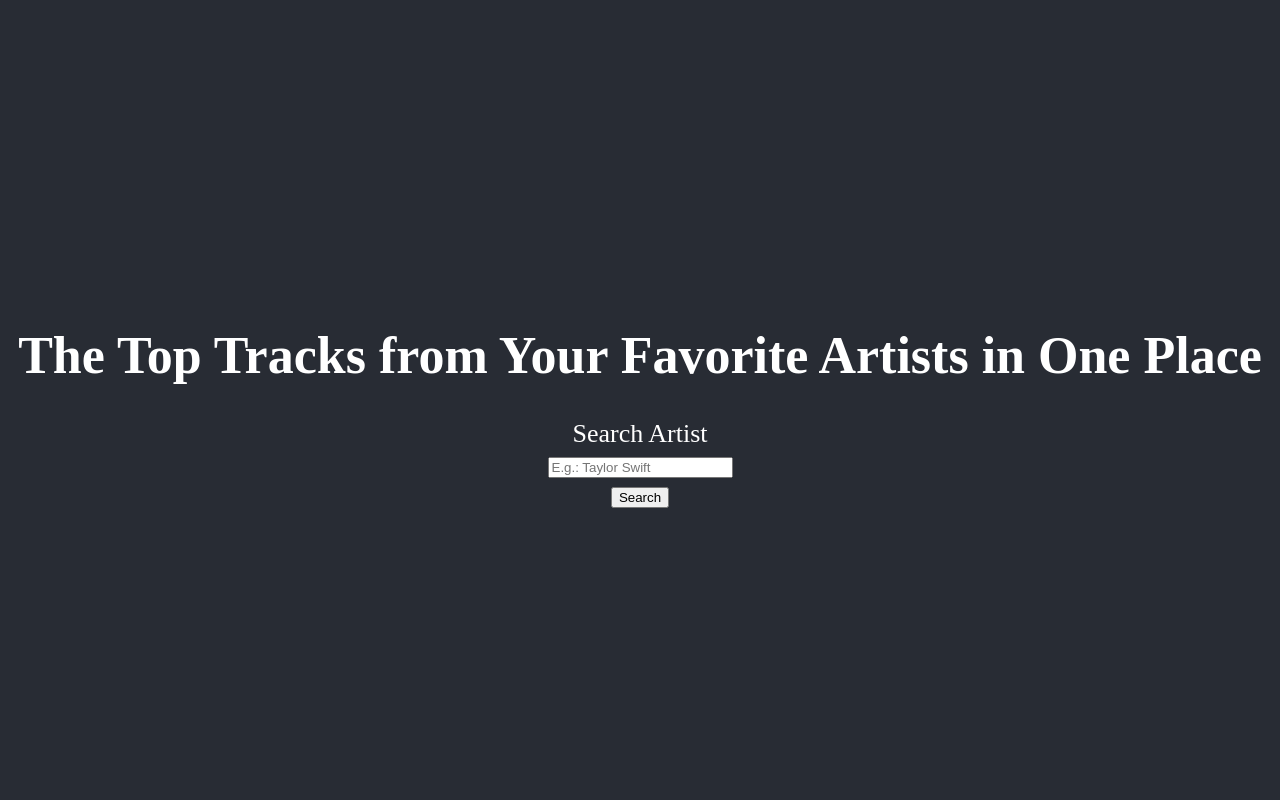
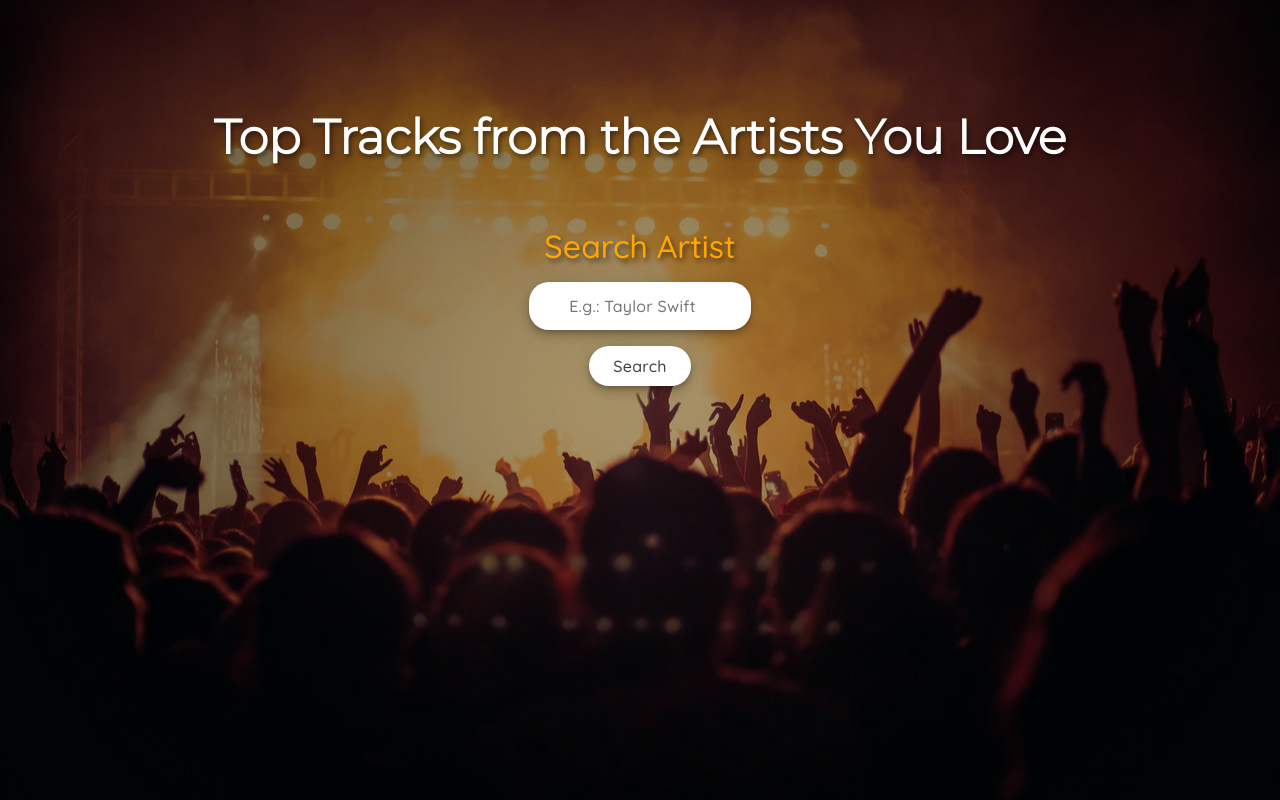
Before and after one commit to n-ii-ma/Repotify, a React (Create React App) app: page / in a window 1280 px wide. Built offline with nearby package versions, Linux system fonts and the light colour scheme.

Commit message:
Added Styles

```diff
--- a/public/index.html
+++ b/public/index.html
@@ -5,43 +5,17 @@
     <link rel="icon" href="%PUBLIC_URL%/favicon.ico" />
     <meta name="viewport" content="width=device-width, initial-scale=1" />
     <meta name="theme-color" content="#000000" />
-    <meta
-      name="description"
-      content="Web site created using create-react-app"
-    />
+    <meta name="description" content="Top Tracks from the Artists You Love" />
     <link
       href="https://fonts.googleapis.com/css2?family=Montserrat:wght@300&family=Quicksand:wght@500&display=swap"
       rel="stylesheet"
     />
     <link rel="apple-touch-icon" href="%PUBLIC_URL%/logo192.png" />
-    <!--
-      manifest.json provides metadata used when your web app is installed on a
-      user's mobile device or desktop. See https://developers.google.com/web/fundamentals/web-app-manifest/
-    -->
     <link rel="manifest" href="%PUBLIC_URL%/manifest.json" />
-    <!--
-      Notice the use of %PUBLIC_URL% in the tags above.
-      It will be replaced with the URL of the `public` folder during the build.
-      Only files inside the `public` folder can be referenced from the HTML.
-
-      Unlike "/favicon.ico" or "favicon.ico", "%PUBLIC_URL%/favicon.ico" will
-      work correctly both with client-side routing and a non-root public URL.
-      Learn how to configure a non-root public URL by running `npm run build`.
-    -->
     <title>Repotify</title>
   </head>
   <body>
     <noscript>You need to enable JavaScript to run this app.</noscript>
     <div id="root"></div>
-    <!--
-      This HTML file is a template.
-      If you open it directly in the browser, you will see an empty page.
-
-      You can add webfonts, meta tags, or analytics to this file.
-      The build step will place the bundled scripts into the <body> tag.
-
-      To begin the development, run `npm start` or `yarn start`.
-      To create a production bundle, use `npm run build` or `yarn build`.
-    -->
   </body>
 </html>
--- a/src/App.css
+++ b/src/App.css
@@ -1,16 +1,133 @@
+* {
+  box-sizing: border-box;
+}
+
 body {
   margin: 0;
   padding: 0;
 }
 
 .App {
-  background-color: #282c34;
+  background-image: url("./assets/pexels-vishnu-r-nair-1105666.jpg");
+  background-repeat: no-repeat;
+  background-size: cover;
+  background-position: center;
   min-height: 100vh;
   display: flex;
   flex-direction: column;
   align-items: center;
-  justify-content: center;
-  font-size: calc(10px + 2vmin);
-  color: white;
   text-align: center;
 }
+
+.container {
+  margin: 0.75em;
+}
+
+h1 {
+  font-family: Montserrat;
+  font-size: 2.5rem;
+  margin-top: 1em;
+  color: white;
+  margin-bottom: 1.25em;
+  text-shadow: 2px 3px 5px rgba(0, 0, 0, 0.5);
+}
+
+.search-label {
+  font-family: Quicksand;
+  font-size: 1.75rem;
+  color: rgb(255, 166, 0);
+  display: block;
+  margin-bottom: 0.5em;
+  text-shadow: 2px 3px 5px rgba(0, 0, 0, 0.5);
+}
+
+.search-input,
+.search-btn {
+  margin-bottom: 1em;
+  align-items: center;
+  background-color: #fff;
+  border-radius: 20px;
+  border-style: none;
+  box-shadow: rgba(0, 0, 0, 0.2) 0 3px 5px -1px,
+    rgba(0, 0, 0, 0.14) 0 6px 10px 0, rgba(0, 0, 0, 0.12) 0 1px 18px 0;
+  color: #3c4043;
+  display: inline-flex;
+  font-family: Quicksand;
+  font-size: 1rem;
+  height: 48px;
+  justify-content: center;
+  letter-spacing: 0.25px;
+  max-width: 100%;
+  overflow: visible;
+  padding: 2px 24px;
+  position: relative;
+  text-align: center;
+  width: auto;
+}
+
+.search-btn {
+  cursor: pointer;
+  height: 40px;
+}
+
+button:hover {
+  background: #114399;
+  color: #ffffff;
+}
+
+button:active {
+  box-shadow: 0 4px 4px 0 rgb(60 64 67 / 30%),
+    0 8px 12px 6px rgb(60 64 67 / 15%);
+  outline: none;
+}
+
+button:focus {
+  outline: none;
+  border: 2px solid #ff009d;
+}
+
+button:not(:disabled):hover {
+  box-shadow: rgba(60, 64, 67, 0.3) 0 2px 3px 0,
+    rgba(60, 64, 67, 0.15) 0 6px 10px 4px;
+}
+
+button:not(:disabled):focus {
+  box-shadow: rgba(60, 64, 67, 0.3) 0 1px 3px 0,
+    rgba(60, 64, 67, 0.15) 0 4px 8px 3px;
+}
+
+button:not(:disabled):active {
+  box-shadow: rgba(60, 64, 67, 0.3) 0 4px 4px 0,
+    rgba(60, 64, 67, 0.15) 0 8px 12px 6px;
+}
+
+button:disabled {
+  box-shadow: rgba(60, 64, 67, 0.3) 0 1px 3px 0,
+    rgba(60, 64, 67, 0.15) 0 4px 8px 3px;
+}
+
+@media only screen and (min-width: 1200px) {
+  h1 {
+    font-size: 3rem;
+    margin-top: 2em;
+  }
+
+  .search-label {
+    font-size: 2rem;
+  }
+}
+
+@media only screen and (min-width: 768px) and (orientation: portrait) {
+  .container {
+    margin: 2em;
+  }
+
+  h1 {
+    font-size: 3rem;
+    margin-top: 2em;
+  }
+
+  .search-label {
+    font-size: 2.5rem;
+  }
+}
--- a/src/app/App.js
+++ b/src/app/App.js
@@ -5,11 +5,13 @@ import "../App.css";
 function App() {
   return (
     <div className="App">
-      <header>
-        <h1>The Top Tracks from Your Favorite Artists in One Place</h1>
-      </header>
-      <Search />
-      <TrackList />
+      <div className='container'>
+        <header>
+          <h1>Top Tracks from the Artists You Love</h1>
+        </header>
+        <Search />
+        <TrackList />
+      </div>
     </div>
   );
 }
--- a/src/components/Search.js
+++ b/src/components/Search.js
@@ -12,11 +12,10 @@ const Search = () => {
   };
 
   return (
-    <form>
+    <form onSubmit={handleSearch}>
       <label htmlFor="search" className="search-label">
         Search Artist
       </label>
-      <br />
       <input
         type="search"
         value={input}
@@ -26,7 +25,7 @@ const Search = () => {
         required
       />
       <br />
-      <button type="submit" className="search-btn" onClick={handleSearch}>
+      <button type="submit" className="search-btn">
         Search
       </button>
     </form>
```
Also changed, not shown: public/manifest.json, src/assets/pexels-vishnu-r-nair-1105666.jpg (added).
